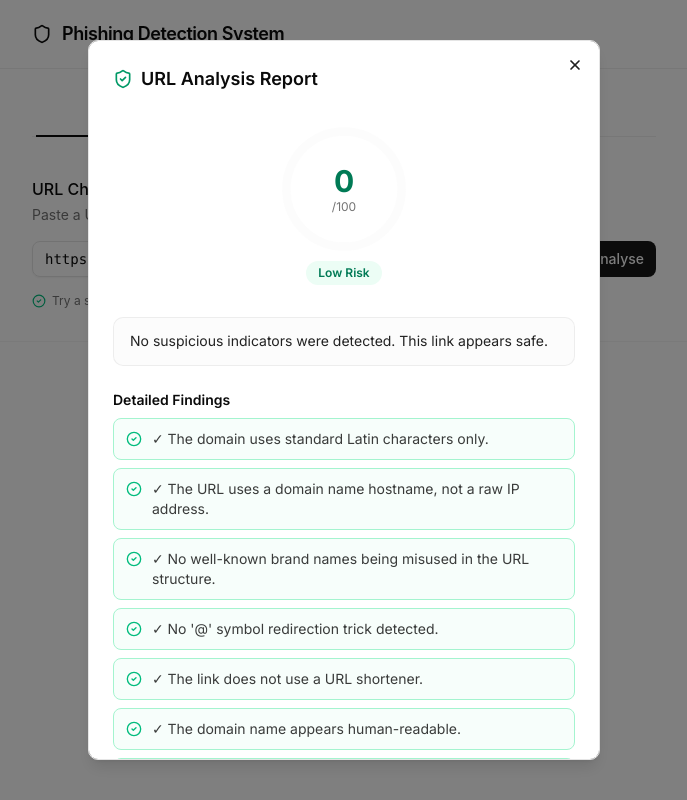
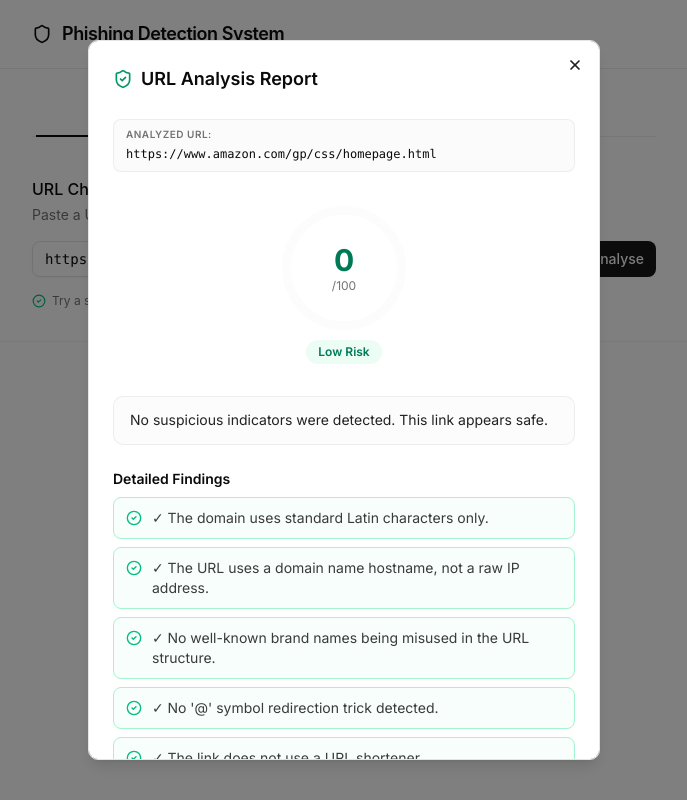
Before and after one commit to shrisai-07/phishing-detection-system, a React (Vite) app: page / in a window 1280 px wide. Both pictures are taken after a click on the button "Try a safe URL". Shown: the whole page, without its empty margins (296-983 px from the left). Built offline with nearby package versions, Linux system fonts and the light colour scheme.

Commit message:
added user input at top of the analyzed input to increase convenience

```diff
--- a/src/components/custom/ReportModal.tsx
+++ b/src/components/custom/ReportModal.tsx
@@ -15,6 +15,7 @@ interface ReportModalProps {
     open: boolean;
     onClose: () => void;
     inputLabel: string; // e.g. "URL", "Message", "Phone Number"
+    inputValue: string; // The raw input value that was analyzed
 }
 
 function scoreColor(score: number) {
@@ -31,7 +32,7 @@ function riskIcon(score: number) {
     return <ShieldX className="h-5 w-5 text-red-600" />;
 }
 
-export function ReportModal({ result, open, onClose, inputLabel }: ReportModalProps) {
+export function ReportModal({ result, open, onClose, inputLabel, inputValue }: ReportModalProps) {
     if (!result) return null;
 
     const colors = scoreColor(result.score);
@@ -50,6 +51,19 @@ export function ReportModal({ result, open, onClose, inputLabel }: ReportModalPr
                         Detailed threat analysis report for the submitted {inputLabel.toLowerCase()}.
                     </DialogDescription>
                 </DialogHeader>
+
+                {/* ── Input Value Display ── */}
+                <div className="mt-2.5 text-xs border border-border/60 bg-muted/40 rounded-md px-3 py-2">
+                    <span className="font-semibold text-muted-foreground block mb-1 uppercase tracking-wider text-[10px]">
+                        Analyzed {inputLabel}:
+                    </span>
+                    <div className="font-mono break-all text-foreground select-all leading-normal max-h-24 overflow-y-auto pr-1">
+                        {inputLabel === "Message" && inputValue.length > 200
+                            ? `${inputValue.slice(0, 200)}...`
+                            : inputValue
+                        }
+                    </div>
+                </div>
 
                 <DialogClose asChild>
                     <button
--- a/src/features/CallVerifier/CallVerifier.tsx
+++ b/src/features/CallVerifier/CallVerifier.tsx
@@ -10,6 +10,7 @@ const EXAMPLE_CRITICAL_NUMBER = "+222 999999999999999";
 
 export function CallVerifier() {
     const [phoneNumber, setPhoneNumber] = useState("");
+    const [analyzedPhoneNum, setAnalyzedPhoneNum] = useState("");
     const [selectedRegion, setSelectedRegion] = useState("");
     const [result, setResult] = useState<AnalysisResult | null>(null);
     const [modalOpen, setModalOpen] = useState(false);
@@ -24,6 +25,7 @@ export function CallVerifier() {
         const isTargetPlus = target.startsWith("+");
         const defaultRegion = isTargetPlus ? undefined : selectedRegion;
 
+        setAnalyzedPhoneNum(target);
         setResult(analyzePhone(target, defaultRegion));
         setModalOpen(true);
     }
@@ -114,6 +116,7 @@ export function CallVerifier() {
                 open={modalOpen}
                 onClose={() => setModalOpen(false)}
                 inputLabel="Phone Number"
+                inputValue={analyzedPhoneNum}
             />
         </div>
     );
--- a/src/features/MessageScanner/MessageScanner.tsx
+++ b/src/features/MessageScanner/MessageScanner.tsx
@@ -25,12 +25,14 @@ Kindly enter your password and reply with your OTP right away to restore access.
 
 export function MessageScanner() {
     const [message, setMessage] = useState("");
+    const [analyzedMessage, setAnalyzedMessage] = useState("");
     const [result, setResult] = useState<AnalysisResult | null>(null);
     const [modalOpen, setModalOpen] = useState(false);
 
     function handleScan(value?: string) {
         const target = (value ?? message).trim();
         if (!target) return;
+        setAnalyzedMessage(target);
         setResult(analyzeMessage(target));
         setModalOpen(true);
     }
@@ -91,6 +93,7 @@ export function MessageScanner() {
                 open={modalOpen}
                 onClose={() => setModalOpen(false)}
                 inputLabel="Message"
+                inputValue={analyzedMessage}
             />
         </div>
     );
--- a/src/features/UrlChecker/UrlChecker.tsx
+++ b/src/features/UrlChecker/UrlChecker.tsx
@@ -11,12 +11,14 @@ const EXAMPLE_CRITICAL_URL =
 
 export function UrlChecker() {
     const [url, setUrl] = useState("");
+    const [analyzedUrl, setAnalyzedUrl] = useState("");
     const [result, setResult] = useState<AnalysisResult | null>(null);
     const [modalOpen, setModalOpen] = useState(false);
 
     function handleAnalyze(value?: string) {
         const target = (value ?? url).trim();
         if (!target) return;
+        setAnalyzedUrl(target);
         setResult(analyzeUrl(target));
         setModalOpen(true);
     }
@@ -84,6 +86,7 @@ export function UrlChecker() {
                 open={modalOpen}
                 onClose={() => setModalOpen(false)}
                 inputLabel="URL"
+                inputValue={analyzedUrl}
             />
         </div>
     );
```
